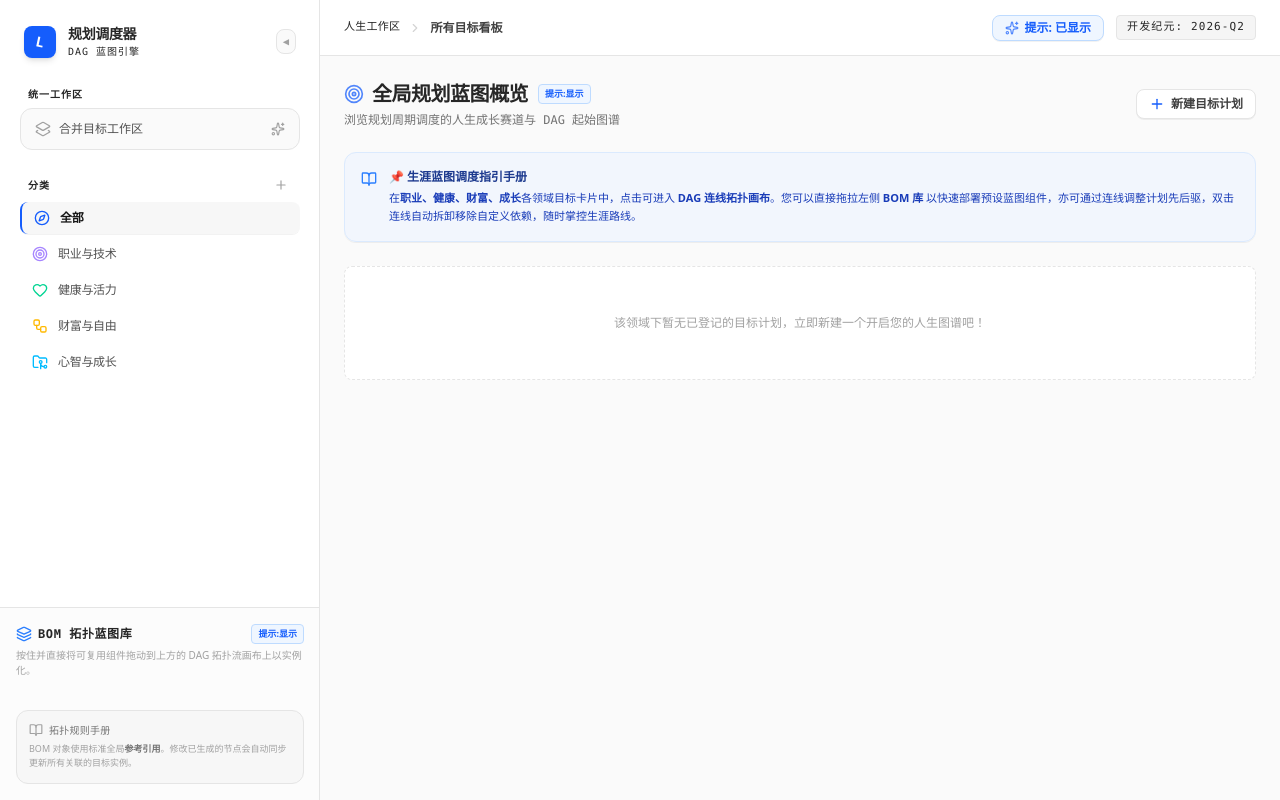
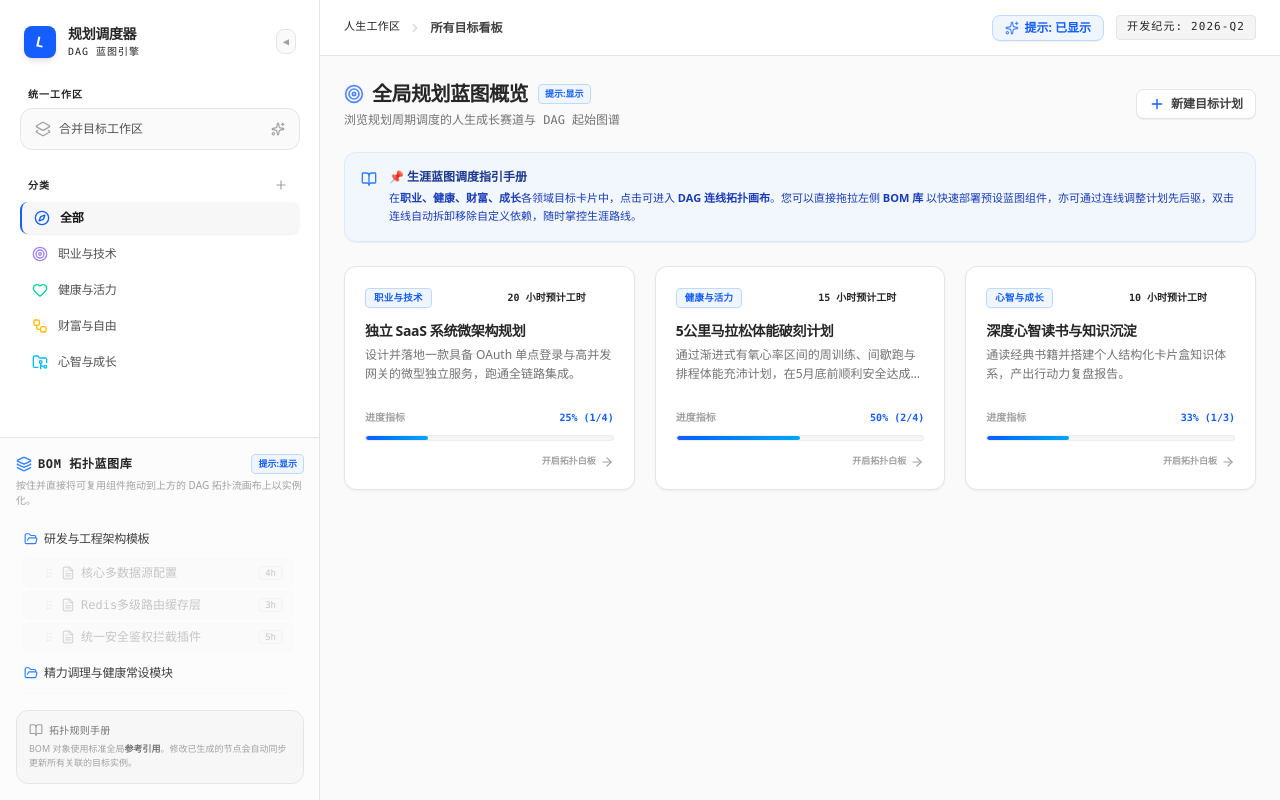
Before and after one commit to panxixii/Planner, a React (Vite) app: page / in a window 1280 px wide. Built offline with nearby package versions, Linux system fonts and the light colour scheme.

Commit message:
fix: add null checks for goal nodes and edges
Add defensive programming checks across DAG components and state usage to prevent crashes from undefined data, and initialize store with demo data.

```diff
--- a/src/components/DAGWorkspace.tsx
+++ b/src/components/DAGWorkspace.tsx
@@ -91,9 +91,11 @@ const DAGInnerWorkspace: React.FC<DAGInnerWorkspaceProps> = ({ onDrop, onDragOve
       const activeGoalIds = Object.keys(goals).filter(gid => activeMergedGoalIds.includes(gid));
       activeGoalIds.forEach((gid, index) => {
         const g = goals[gid];
+        if (!g || !g.nodes) return;
         const yOffset = index * 250;
 
         g.nodes.forEach((n) => {
+          if (!n) return;
           allNodes.push({
             id: n.id,
             type: 'taskNode',
@@ -105,7 +107,7 @@ const DAGInnerWorkspace: React.FC<DAGInnerWorkspaceProps> = ({ onDrop, onDragOve
       return allNodes;
     } else if (selectedGoalId && goals[selectedGoalId]) {
       const goal = goals[selectedGoalId];
-      return goal.nodes.map((n) => ({
+      return (goal.nodes || []).map((n) => ({
         id: n.id,
         type: 'taskNode',
         position: n.position,
@@ -123,7 +125,9 @@ const DAGInnerWorkspace: React.FC<DAGInnerWorkspaceProps> = ({ onDrop, onDragOve
         if (!activeMergedGoalIds.includes(gid)) return;
 
         const g = goals[gid];
+        if (!g || !g.edges) return;
         g.edges.forEach((e) => {
+          if (!e) return;
           const isCustom = e.id.startsWith('edge-custom-');
           allEdges.push({
             id: e.id,
@@ -169,7 +173,8 @@ const DAGInnerWorkspace: React.FC<DAGInnerWorkspaceProps> = ({ onDrop, onDragOve
       return allEdges;
     } else if (selectedGoalId && goals[selectedGoalId]) {
       const goal = goals[selectedGoalId];
-      return goal.edges.map((e) => {
+      return (goal.edges || []).map((e) => {
+        if (!e) return {} as Edge;
         const isCustom = e.id.startsWith('edge-custom-');
         return {
           id: e.id,
@@ -196,6 +201,7 @@ const DAGInnerWorkspace: React.FC<DAGInnerWorkspaceProps> = ({ onDrop, onDragOve
     if (isMergedView) {
       const activeGoalIds = Object.keys(goals).filter(gid => activeMergedGoalIds.includes(gid));
       for (const [gid, g] of Object.entries(goals)) {
+        if (!g || !g.nodes) continue;
         const matchIdx = g.nodes.findIndex((n) => n.id === id);
         if (matchIdx !== -1) {
           const prevPosition = g.nodes[matchIdx].position;
@@ -210,7 +216,7 @@ const DAGInnerWorkspace: React.FC<DAGInnerWorkspaceProps> = ({ onDrop, onDragOve
           const dy = targetY - prevPosition.y;
 
           if (dx !== 0 || dy !== 0) {
-            const descIds = getDescendantNodeIds(id, g.edges);
+            const descIds = getDescendantNodeIds(id, g.edges || []);
             const updatedNodes = g.nodes.map((n) => {
               if (n.id === id) {
                 return { ...n, position: { x: targetX, y: targetY } };
@@ -270,7 +276,7 @@ const DAGInnerWorkspace: React.FC<DAGInnerWorkspaceProps> = ({ onDrop, onDragOve
       let targetGoalId = selectedGoalId;
       if (isMergedView) {
         for (const [gid, g] of Object.entries(goals)) {
-          if (g.nodes.some((n) => n.id === selectedNode.id)) {
+          if (g && g.nodes && g.nodes.some((n) => n.id === selectedNode.id)) {
             targetGoalId = gid;
             break;
           }
@@ -287,7 +293,7 @@ const DAGInnerWorkspace: React.FC<DAGInnerWorkspaceProps> = ({ onDrop, onDragOve
       let nextY = sourcePos.y;
 
       // Safe collision check - Never overlapping nodes!
-      while (g.nodes.some((n) => Math.abs(n.position.x - nextX) < 100 && Math.abs(n.position.y - nextY) < 60)) {
+      while (g && g.nodes && g.nodes.some((n) => Math.abs(n.position.x - nextX) < 100 && Math.abs(n.position.y - nextY) < 60)) {
         nextY += 110;
       }
 
@@ -345,7 +351,7 @@ const DAGInnerWorkspace: React.FC<DAGInnerWorkspaceProps> = ({ onDrop, onDragOve
         addCrossGoalEdge(newEdge);
       } else {
         for (const [gid, g] of Object.entries(goals)) {
-          if (g.nodes.some(n => n.id === connection.source)) {
+          if (g && g.nodes && g.nodes.some(n => n.id === connection.source)) {
             addEdgeToGoal(gid, newEdge);
             break;
           }
@@ -373,10 +379,10 @@ const DAGInnerWorkspace: React.FC<DAGInnerWorkspaceProps> = ({ onDrop, onDragOve
       const isCross = crossGoalEdges.some((e) => e.id === edge.id);
       if (isCross) {
         deleteCrossGoalEdge(edge.id);
-        showToast('已断开自主规划的跨赛道拓扑依赖连线！');
+        showToast('已断开自主规划 of custom dependencies!');
       } else {
         for (const [gid, g] of Object.entries(goals)) {
-          if (g.edges.some((e) => e.id === edge.id)) {
+          if (g && g.edges && g.edges.some((e) => e.id === edge.id)) {
             deleteEdgeFromGoal(gid, edge.id);
             showToast(`已断开计划 “${g.title}” 内部的自主预设/连线！`);
             break;
@@ -394,7 +400,7 @@ const DAGInnerWorkspace: React.FC<DAGInnerWorkspaceProps> = ({ onDrop, onDragOve
     nodesDeleted.forEach((node) => {
       if (isMergedView) {
         for (const [gid, g] of Object.entries(goals)) {
-          if (g.nodes.some(n => n.id === node.id)) {
+          if (g && g.nodes && g.nodes.some(n => n.id === node.id)) {
             deleteNodeFromGoal(gid, node.id);
             break;
           }
@@ -696,7 +702,7 @@ export const DAGWorkspace: React.FC = () => {
       // Find which plan owns this template node task to add correctly!
       let targetGoalId = '';
       for (const [gid, g] of Object.entries(goals)) {
-        if (g.nodes.some((n) => n.taskId === taskId)) {
+        if (g && g.nodes && g.nodes.some((n) => n.taskId === taskId)) {
           targetGoalId = gid;
           break;
         }
--- a/src/components/GoalGrid.tsx
+++ b/src/components/GoalGrid.tsx
@@ -60,16 +60,18 @@ export const GoalGrid: React.FC = () => {
   };
 
   const getMetric = (goal: Goal) => {
-    const total = goal.nodes.length;
+    const total = (goal?.nodes || []).length;
     if (total === 0) return { total, done: 0, percent: 0, hours: 0 };
 
     let done = 0;
     let hours = 0;
-    goal.nodes.forEach((node) => {
-      const associatedTask = tasks[node.taskId];
-      if (associatedTask) {
-        hours += associatedTask.duration;
-        if (associatedTask.isDone) done++;
+    (goal?.nodes || []).forEach((node) => {
+      if (node && node.taskId) {
+        const associatedTask = tasks[node.taskId];
+        if (associatedTask) {
+          hours += associatedTask.duration;
+          if (associatedTask.isDone) done++;
+        }
       }
     });
 
--- a/src/store.ts
+++ b/src/store.ts
@@ -6,10 +6,122 @@ const genId = () => Math.random().toString(36).substring(2, 11);
 
 const LOCAL_STORAGE_KEY = 'lifeprint-blueprints-state-v1';
 
-// Clean initial empty database values (Purged of all preloaded template items)
-const EMPTY_TASKS: Record<string, Task> = {};
-const EMPTY_GOALS: Record<string, Goal> = {};
-const EMPTY_BOM_TREE: BOMTreeItem[] = [];
+// Preconfigured showcase database values (to populate with rich blueprints & timelines on first load)
+const DEMO_TASKS: Record<string, Task> = {
+  // SaaS plan tasks
+  't-tech-1': { id: 't-tech-1', title: '独立微架构技术选型与原型设计', description: '评估微服务栈，编写技术路线可行性分析报告，跑跑本地MVP Demo。', duration: 4, isDone: true, color: 'sky', startTime: '2026-05-20', endTime: '2026-05-21' },
+  't-tech-2': { id: 't-tech-2', title: '高内聚关系型数据库 schema 库表设计', description: '进行领域模型、关系型外键范式、以及依赖流转和状态机索引声明。', duration: 3, isDone: false, color: 'sky', startTime: '2026-05-22', endTime: '2026-05-23' },
+  't-tech-3': { id: 't-tech-3', title: '前后端微服务及 Gateway 核心逻辑实现', description: '编写网关路由策略，完成JWT安全令牌验证中间件，并接通RPC。', duration: 8, isDone: false, color: 'violet', startTime: '2026-05-24', endTime: '2026-05-28' },
+  't-tech-4': { id: 't-tech-4', title: '一键容器化构建、安全部署与发布上云', description: '打包镜像制作，配置CI/CD pipeline，完成生产环境安全鉴权校验。', duration: 5, isDone: false, color: 'emerald', startTime: '2026-05-29', endTime: '2026-06-01' },
+
+  // Marathon plan tasks
+  't-health-1': { id: 't-health-1', title: '购置专业缓震跑鞋与阻氧心率手环', description: '到装备专柜试穿合适的越野竞速跑鞋，同步运动心率与睡眠监测计。', duration: 2, isDone: true, color: 'rose', startTime: '2026-05-20', endTime: '2026-05-20' },
+  't-health-2': { id: 't-health-2', title: '5公里体能跑及MAF180运动心率评估', description: '测试当前有氧心率配速底峰，建立个人训练里程跟进行动基准。', duration: 3, isDone: true, color: 'emerald', startTime: '2026-05-21', endTime: '2026-05-21' },
+  't-health-3': { id: 't-health-3', title: '长距离 L.S.D 轻松跑体能心肺储备跑', description: '保持中低强度（心率控制在有氧区间），单次跑够 40 分钟进行阻氧扩容。', duration: 4, isDone: false, color: 'emerald', startTime: '2026-05-22', endTime: '2026-05-24' },
+  't-health-4': { id: 't-health-4', title: 'Q2 城市马拉松5公里顺利跑进25分大关', description: '进行能量补给测试，在5月末完成终极赛道极限测试。', duration: 6, isDone: false, color: 'emerald', startTime: '2026-05-28', endTime: '2026-05-29' },
+
+  // Grow/Read book plan tasks
+  't-grow-1': { id: 't-grow-1', title: '拟定Q2书单并整理出10本神级必读书目', description: '结合生产力、管理决策以及系统性思维领域，制定本季度硬核读书方向。', duration: 1, isDone: true, color: 'amber', startTime: '2026-05-20', endTime: '2026-05-20' },
+  't-grow-2': { id: 't-grow-2', title: '硬核阅读《系统之美》与《原子习惯》', description: '标记书中精华理论，整理出思维导图，深度提炼阻碍行为习惯的正反馈闭环。', duration: 6, isDone: false, color: 'amber', startTime: '2026-05-21', endTime: '2026-05-25' },
+  't-grow-3': { id: 't-grow-3', title: '形成个人结构化精髓卡片知识盒归集', description: '按照卢曼卡片盒体系将提炼的见解、思考和推导转录，撰写深度分析报告。', duration: 3, isDone: false, color: 'amber', startTime: '2026-05-26', endTime: '2026-05-28' },
+
+  // BOM template default task backings
+  't-bom-ds': { id: 't-bom-ds', title: '核心多数据源配置', description: '配置分布式读写分离，处理数据库冗余及分布式事务。', duration: 4, isDone: false, color: 'sky' },
+  't-bom-rd': { id: 't-bom-rd', title: 'Redis多级路由缓存层', description: '整合Redis高可用集群，拦截热点 key 穿透，实施限流降级。', duration: 3, isDone: false, color: 'sky' },
+  't-bom-auth': { id: 't-bom-auth', title: '统一安全鉴权拦截插件', description: '结合 OAuth 与 JWT，实现细粒度的接口权限级别拦截服务。', duration: 5, isDone: false, color: 'sky' },
+  't-bom-stretch': { id: 't-bom-stretch', title: '30分钟核心力量拉伸', description: '强化下背及腹内斜肌群力量。', duration: 1, isDone: false, color: 'emerald' },
+  't-bom-cardio': { id: 't-bom-cardio', title: '深蹲与心肺有氧强化训练', description: '负重自重交叉锻炼。', duration: 2, isDone: false, color: 'emerald' },
+  't-bom-feynman': { id: 't-bom-feynman', title: '费曼技巧周度输出提纲', description: '教授他人，归纳盲区并查漏补缺。', duration: 3, isDone: false, color: 'amber' }
+};
+
+const DEMO_GOALS: Record<string, Goal> = {
+  'goal-tech-saas': {
+    id: 'goal-tech-saas',
+    title: '独立 SaaS 系统微架构规划',
+    description: '设计并落地一款具备 OAuth 单点登录与高并发网关的微型独立服务，跑通全链路集成。',
+    category: 'career',
+    color: 'sky',
+    nodes: [
+      { id: 'node-saas-1', taskId: 't-tech-1', position: { x: 50, y: 100 } },
+      { id: 'node-saas-2', taskId: 't-tech-2', position: { x: 300, y: 100 } },
+      { id: 'node-saas-3', taskId: 't-tech-3', position: { x: 550, y: 50 } },
+      { id: 'node-saas-4', taskId: 't-tech-4', position: { x: 550, y: 180 } }
+    ],
+    edges: [
+      { id: 'edge-saas-1', source: 'node-saas-1', target: 'node-saas-2' },
+      { id: 'edge-saas-2', source: 'node-saas-2', target: 'node-saas-3' },
+      { id: 'edge-saas-3', source: 'node-saas-2', target: 'node-saas-4' }
+    ]
+  },
+  'goal-health-marathon': {
+    id: 'goal-health-marathon',
+    title: '5公里马拉松体能破刻计划',
+    description: '通过渐进式有氧心率区间的周训练、间歇跑与排程体能充沛计划，在5月底前顺利安全达成记录。',
+    category: 'health',
+    color: 'emerald',
+    nodes: [
+      { id: 'node-marathon-1', taskId: 't-health-1', position: { x: 50, y: 100 } },
+      { id: 'node-marathon-2', taskId: 't-health-2', position: { x: 280, y: 100 } },
+      { id: 'node-marathon-3', taskId: 't-health-3', position: { x: 520, y: 100 } },
+      { id: 'node-marathon-4', taskId: 't-health-4', position: { x: 760, y: 100 } }
+    ],
+    edges: [
+      { id: 'edge-mara-1', source: 'node-marathon-1', target: 'node-marathon-2' },
+      { id: 'edge-mara-2', source: 'node-marathon-2', target: 'node-marathon-3' },
+      { id: 'edge-mara-3', source: 'node-marathon-3', target: 'node-marathon-4' }
+    ]
+  },
+  'goal-personal-book': {
+    id: 'goal-personal-book',
+    title: '深度心智读书与知识沉淀',
+    description: '通读经典书籍并搭建个人结构化卡片盒知识体系，产出行动力复盘报告。',
+    category: 'personal',
+    color: 'amber',
+    nodes: [
+      { id: 'node-book-1', taskId: 't-grow-1', position: { x: 50, y: 100 } },
+      { id: 'node-book-2', taskId: 't-grow-2', position: { x: 280, y: 100 } },
+      { id: 'node-book-3', taskId: 't-grow-3', position: { x: 520, y: 100 } }
+    ],
+    edges: [
+      { id: 'edge-bk-1', source: 'node-book-1', target: 'node-book-2' },
+      { id: 'edge-bk-2', source: 'node-book-2', target: 'node-book-3' }
+    ]
+  }
+};
+
+const DEMO_BOM_TREE: BOMTreeItem[] = [
+  {
+    id: 'bom-tech-pack',
+    title: '研发与工程架构模板',
+    type: 'category',
+    children: [
+      { id: 'bom-node-tech-1', title: '核心多数据源配置', type: 'task', taskId: 't-bom-ds' },
+      { id: 'bom-node-tech-2', title: 'Redis多级路由缓存层', type: 'task', taskId: 't-bom-rd' },
+      { id: 'bom-node-tech-3', title: '统一安全鉴权拦截插件', type: 'task', taskId: 't-bom-auth' }
+    ]
+  },
+  {
+    id: 'bom-health-routines',
+    title: '精力调理与健康常设模块',
+    type: 'category',
+    children: [
+      { id: 'bom-node-hea-1', title: '30分钟核心力量拉伸', type: 'task', taskId: 't-bom-stretch' },
+      { id: 'bom-node-hea-2', title: '深蹲与心肺有氧强化训练', type: 'task', taskId: 't-bom-cardio' }
+    ]
+  },
+  {
+    id: 'bom-growth-blueprints',
+    title: '终身成长规划库',
+    type: 'category',
+    children: [
+      { id: 'bom-node-grow-1', title: '费曼技巧周度输出提纲', type: 'task', taskId: 't-bom-feynman' }
+    ]
+  }
+];
+
+const EMPTY_TASKS = DEMO_TASKS;
+const EMPTY_GOALS = DEMO_GOALS;
+const EMPTY_BOM_TREE = DEMO_BOM_TREE;
 
 // Standard category list defaults, fully renameable/deleteable by user
 const DEFAULT_CATEGORIES: AppCategory[] = [
@@ -19,7 +131,7 @@ const DEFAULT_CATEGORIES: AppCategory[] = [
   { id: 'personal', label: '心智与成长' }
 ];
 
-// Helper to load state from localStorage
+// Helper to load state from localStorage with robust schema verification & fallback migration
 const loadSavedState = () => {
   if (typeof window === 'undefined') return null;
   try {
@@ -27,17 +139,39 @@ const loadSavedState = () => {
     if (data) {
       const parsed = JSON.parse(data);
       if (parsed && typeof parsed === 'object') {
+        // Safe category array validation
+        const safeCategories = Array.isArray(parsed.categories) && parsed.categories.length > 0
+          ? parsed.categories
+          : DEFAULT_CATEGORIES;
+
+        // Re-construct and validate loaded goals to prevent malformed properties
+        const loadedGoals = parsed.goals || {};
+        const validatedGoals: Record<string, Goal> = {};
+        Object.entries(loadedGoals).forEach(([gid, goal]: [string, any]) => {
+          if (goal && typeof goal === 'object') {
+            validatedGoals[gid] = {
+              id: goal.id || gid,
+              title: goal.title || '未命名目标计划',
+              description: goal.description || '无详细内容。',
+              category: goal.category || 'career',
+              color: goal.color || 'indigo',
+              nodes: Array.isArray(goal.nodes) ? goal.nodes : [],
+              edges: Array.isArray(goal.edges) ? goal.edges : []
+            };
+          }
+        });
+
         return {
           tasks: parsed.tasks || {},
-          goals: parsed.goals || {},
-          bomTree: parsed.bomTree || [],
-          categories: parsed.categories || DEFAULT_CATEGORIES,
+          goals: validatedGoals,
+          bomTree: Array.isArray(parsed.bomTree) ? parsed.bomTree : [],
+          categories: safeCategories,
           selectedCategoryId: parsed.selectedCategoryId || 'all',
           selectedGoalId: parsed.selectedGoalId || null,
           isMergedView: parsed.isMergedView || false,
-          activeMergedGoalIds: parsed.activeMergedGoalIds || [],
-          crossGoalEdges: parsed.crossGoalEdges || [],
-          isSidebarCollapsed: parsed.isSidebarCollapsed || false,
+          activeMergedGoalIds: Array.isArray(parsed.activeMergedGoalIds) ? parsed.activeMergedGoalIds : [],
+          crossGoalEdges: Array.isArray(parsed.crossGoalEdges) ? parsed.crossGoalEdges : [],
+          isSidebarCollapsed: !!parsed.isSidebarCollapsed,
           showHelp: typeof parsed.showHelp === 'boolean' ? parsed.showHelp : true
         };
       }
```
Also changed, not shown: src/components/TimelineLayer.tsx (+7 -3 lines).
